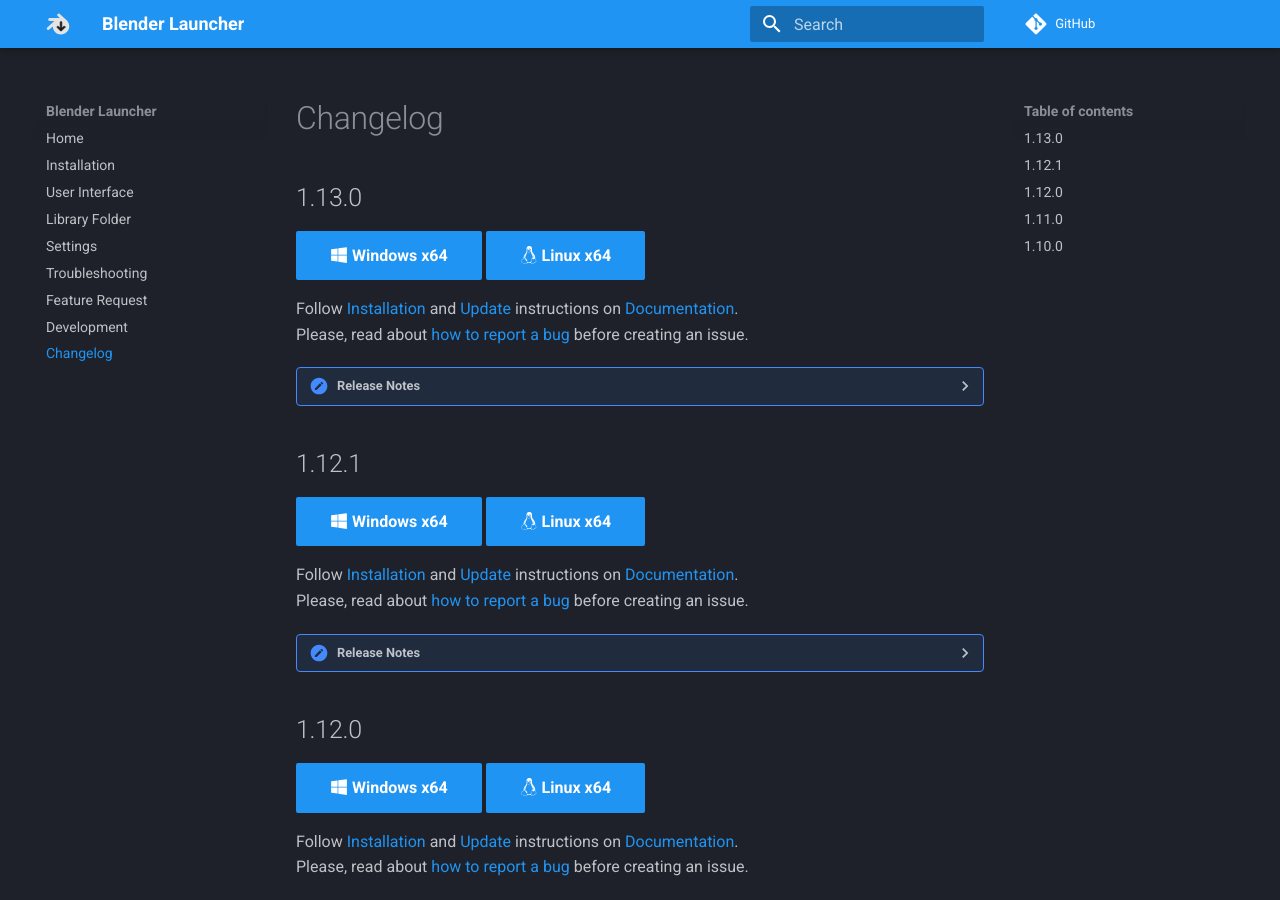
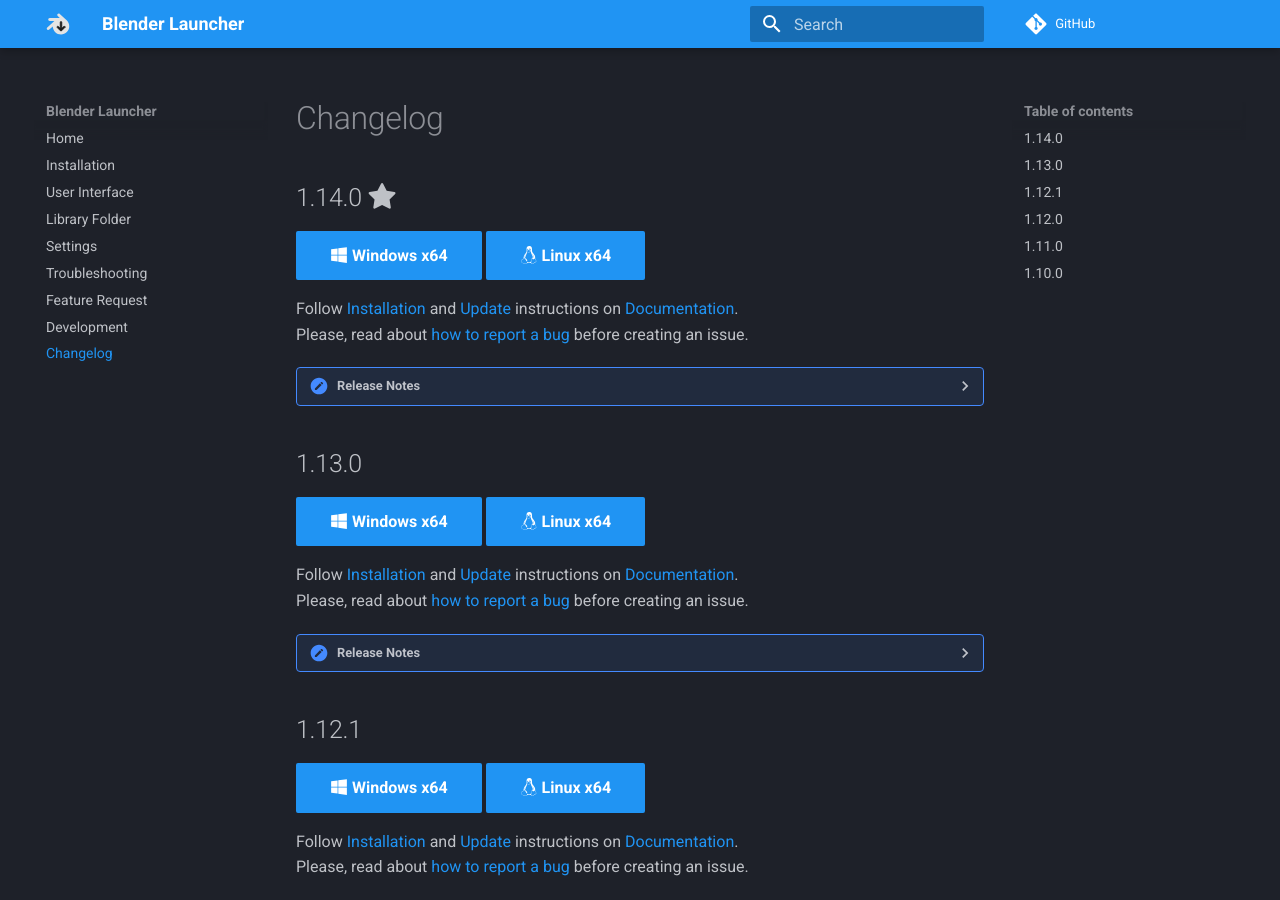
Before and after one commit to DotBow/Blender-Launcher, an MkDocs documentation site: the page built from docs/mkdocs/changelog.md, in a window 1280 px wide and 900 px high. Built offline with MkDocs 1.6.1 and Material for MkDocs 9.7.7, drawn with Linux system fonts in a browser that asks for light colours; comment, search, counter and statistics services are not loaded.

Commit message:
Add placeholder for 1.14.0 release

```diff
--- a/docs/mkdocs/changelog.md
+++ b/docs/mkdocs/changelog.md
@@ -1,6 +1,28 @@
 <style>body {text-align: justify}</style>
 
 # Changelog
+
+## 1.14.0 :fontawesome-solid-star:
+
+[:fontawesome-brands-windows: Windows x64](https://github.com/DotBow/Blender-Launcher/releases/download/v1.14.0/Blender_Launcher_v1.14.0_Windows_x64.zip){: .md-button .md-button--primary }
+[:fontawesome-brands-linux: Linux x64](https://github.com/DotBow/Blender-Launcher/releases/download/v1.14.0/Blender_Launcher_v1.14.0_Linux_x64.zip){: .md-button .md-button--primary }
+
+Follow [Installation](installation.md#installing-blender-launcher) and [Update](installation.md#updating-blender-launcher) instructions on [Documentation](https://dotbow.github.io/Blender-Launcher).<br>
+Please, read about [how to report a bug](troubleshooting.md) before creating an issue.
+
+??? summary "Release Notes"
+
+    **Fixed:**
+
+    -
+
+    **New:**
+
+    -
+
+    **Known issues:**
+
+    -
 
 ## 1.13.0
 
```
